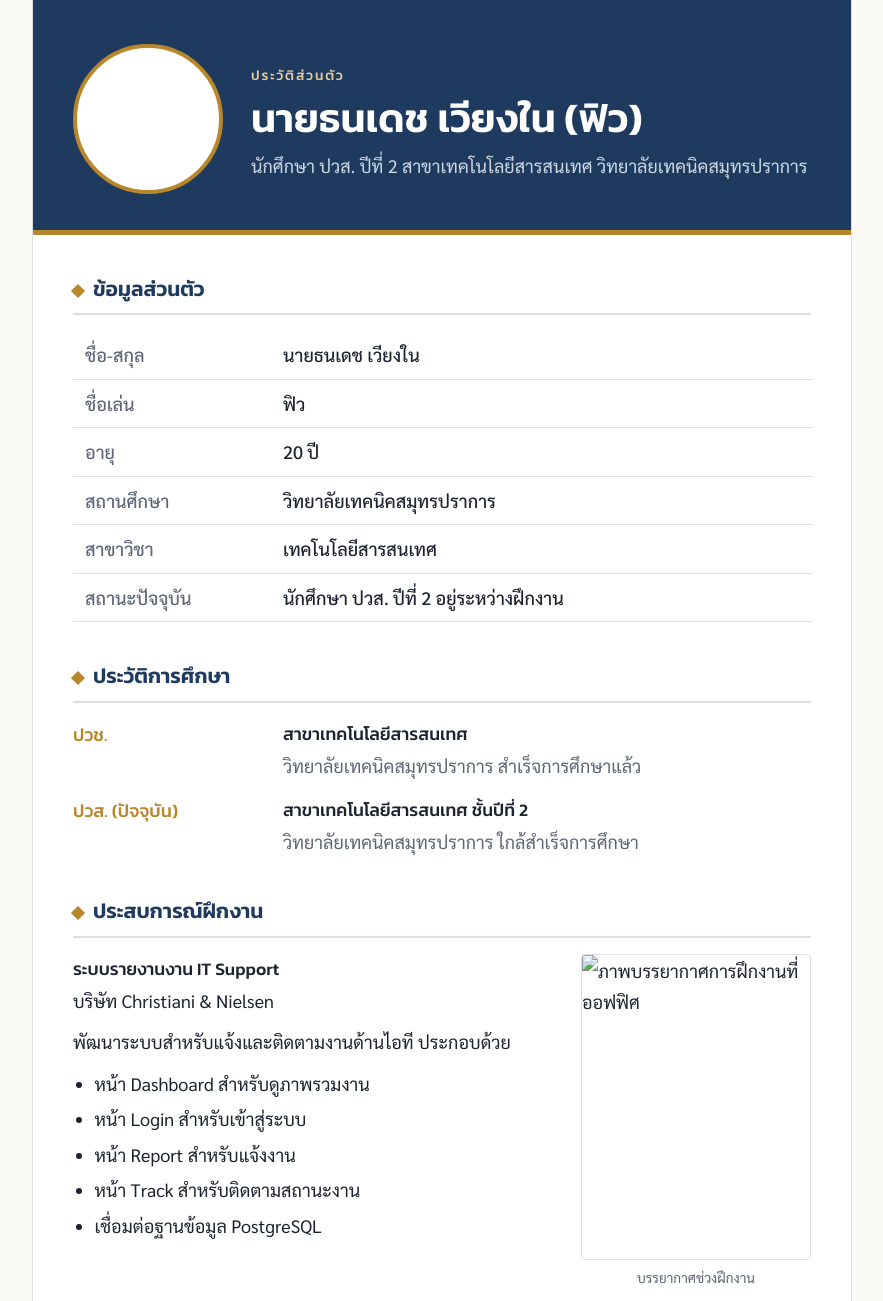
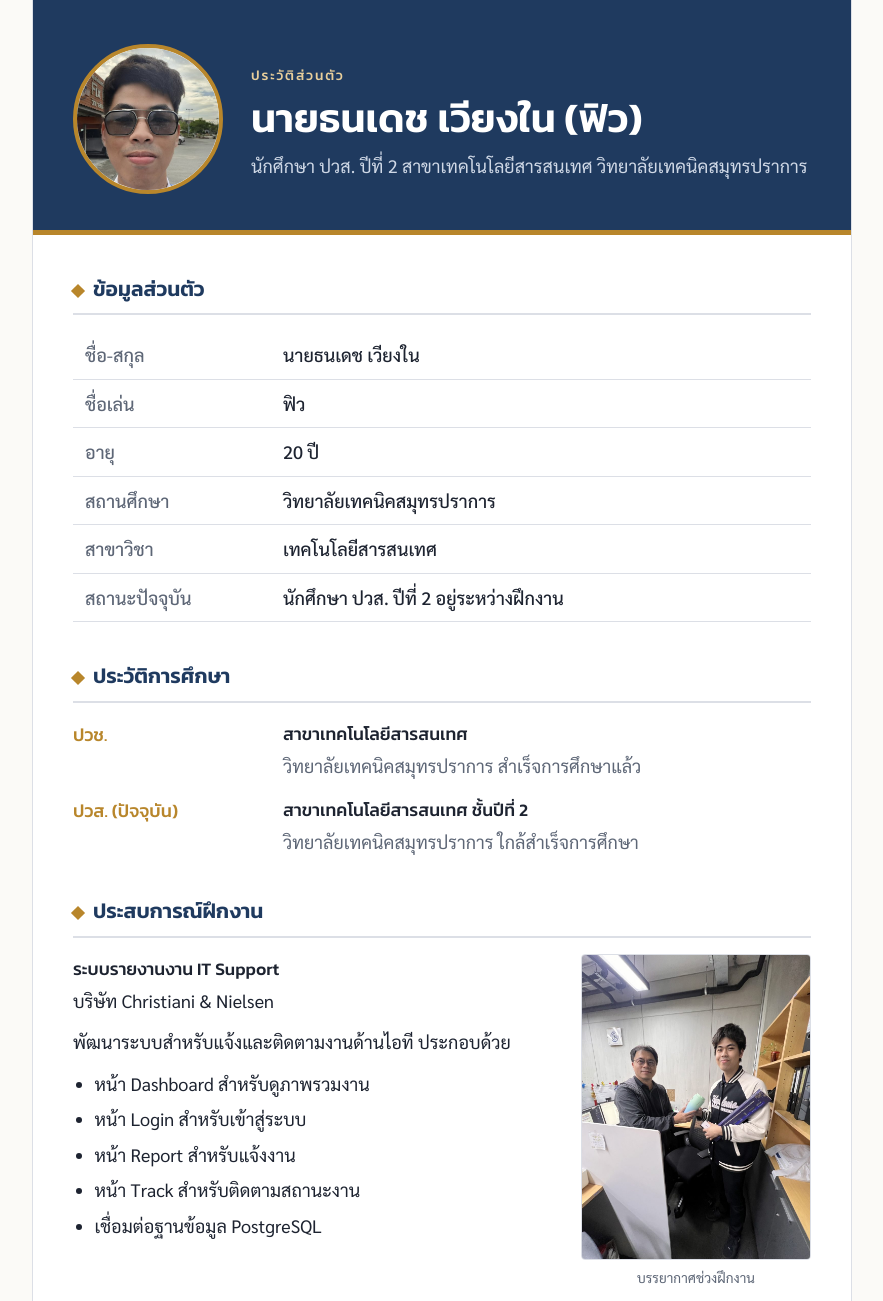
Before and after one commit to bewyapa19/Project, a plain HTML site: page info.html in a window 1280 px wide. Shown: the top 1301 px of the page, without its empty margins (198-1081 px from the left). Drawn offline with Linux system fonts and the light colour scheme.

Commit message:
แนะนำตัว

```diff
--- a/info.html
+++ b/info.html
@@ -73,7 +73,7 @@
 <body>
     <div class="sheet">
         <header>
-            <img class="portrait" src="assets/Det.png" alt="ภาพถ่ายนายธนเดช เวียงใน" width="520" height="520">
+            <img class="portrait" src="Det.png" alt="ภาพถ่ายนายธนเดช เวียงใน" width="520" height="520">
             <div>
                 <small>ประวัติส่วนตัว</small>
                 <h1>นายธนเดช เวียงใน (ฟิว)</h1>
@@ -124,7 +124,7 @@
                         </ul>
                     </div>
                     <figure>
-                        <img src="assets/internship.jpg" alt="ภาพบรรยากาศการฝึกงานที่ออฟฟิศ" width="900" height="1200">
+                        <img src="internship.jpg" alt="ภาพบรรยากาศการฝึกงานที่ออฟฟิศ" width="900" height="1200">
                         <figcaption>บรรยากาศช่วงฝึกงาน</figcaption>
                     </figure>
                 </div>
```
Also changed, not shown: Det.png (added), internship.jpg (added).
